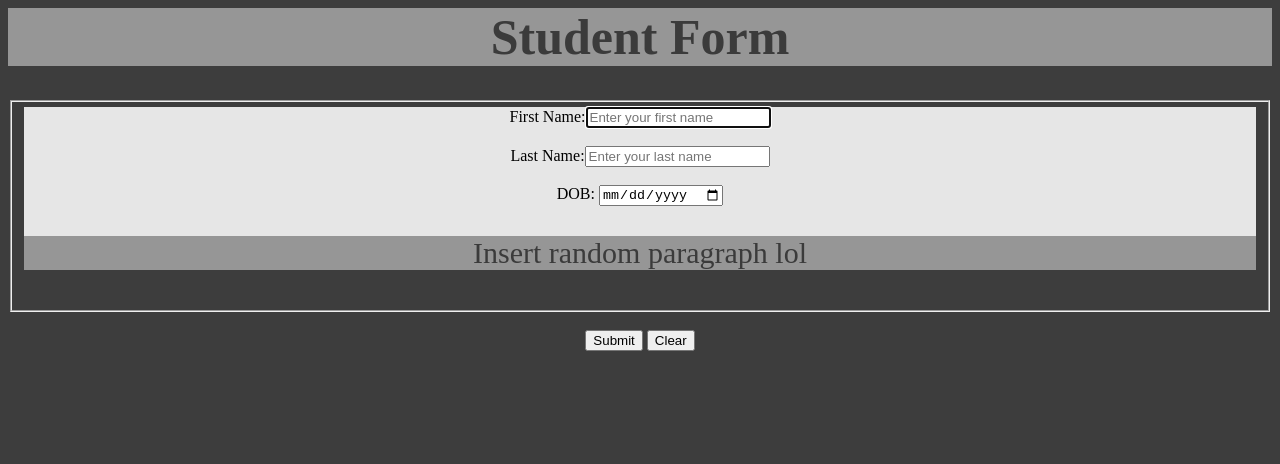
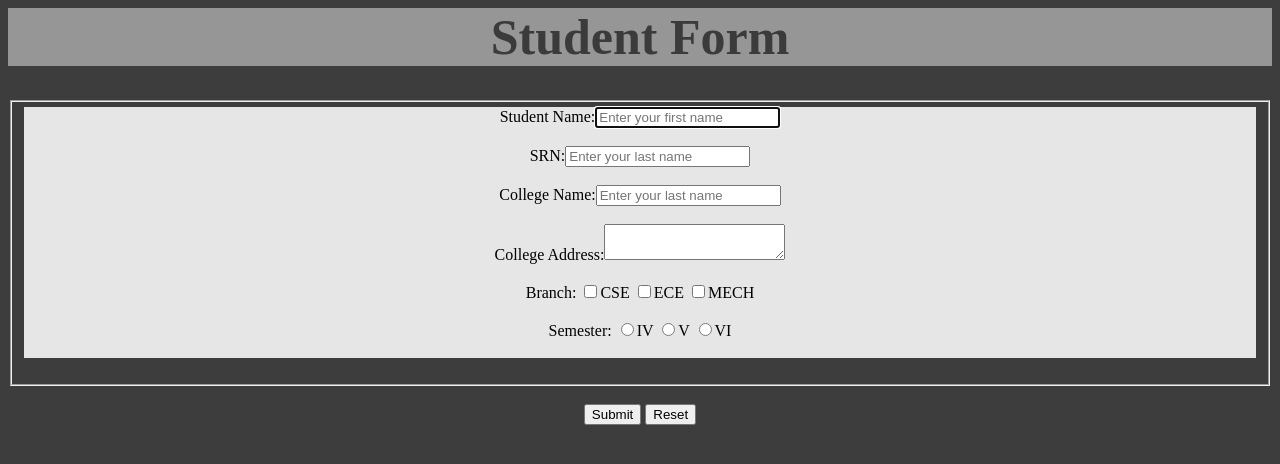
Before and after one commit to dhruvxo/cs-repo, a plain HTML site: page HTML Programs/studentform.html in a window 1280 px wide. Drawn offline with Linux system fonts and the light colour scheme.

Commit message:
studentform

```diff
--- a/HTML Programs/studentform.html
+++ b/HTML Programs/studentform.html
@@ -2,21 +2,10 @@
     <head>
     <title>Student Form</title>
     <style>
-        p{
-            color:rgb(59, 59, 59);
-            background-color:rgb(150, 150, 150);
-            font-size:30;
-        }
         form{
             background-color:rgb(230, 230, 230);
         }
         html{
-            background-color:rgb(61, 61, 61);
-        }
-        .cls:hover{
-            background-color:rgb(61, 61, 61);
-        }
-        #id01:hover{
             background-color:rgb(61, 61, 61);
         }
     </style>
@@ -25,16 +14,28 @@
         <h1 style="color:rgb(59, 59, 59);background:rgb(150, 150, 150); font-size:50">Student Form</h1>
         <fieldset>
 <form>
-    First Name:<input type="text" name="fname" autofocus required placeholder="Enter your first name">
+    Student Name:<input type="text" name="fname" autofocus required placeholder="Enter your first name">
     <br/><br/>
-    Last Name:<input type="text" name="lname" required placeholder="Enter your last name">
+    SRN:<input type="text" name="lname" required placeholder="Enter your last name">
     <br/><br/>
-    DOB: <input type="date">
-                <p>Insert random paragraph lol</p>
+    College Name:<input type="text" name="lname" required placeholder="Enter your last name">
+    <br/><br/>
+    College Address:<textarea></textarea>
+    <br/><br/>
+    Branch:
+    <input type="checkbox" name="branch" value="CSE">CSE
+    <input type="checkbox" name="branch" value="ECE">ECE
+    <input type="checkbox" name="branch" value="MECH">MECH
+    <br/><br/>
+    Semester:
+    <input type="radio" name="sem" value="IV">IV
+    <input type="radio" name="sem" value="V">V
+    <input type="radio" name="sem" value="VI">VI
+    <br/><br/>
 </fieldset>
     <br/>
 <input type="submit" value="Submit">
-<input type="reset" value="Clear">
+<input type="reset" value="Reset">
 </form>
 </body>
 </html>
```
